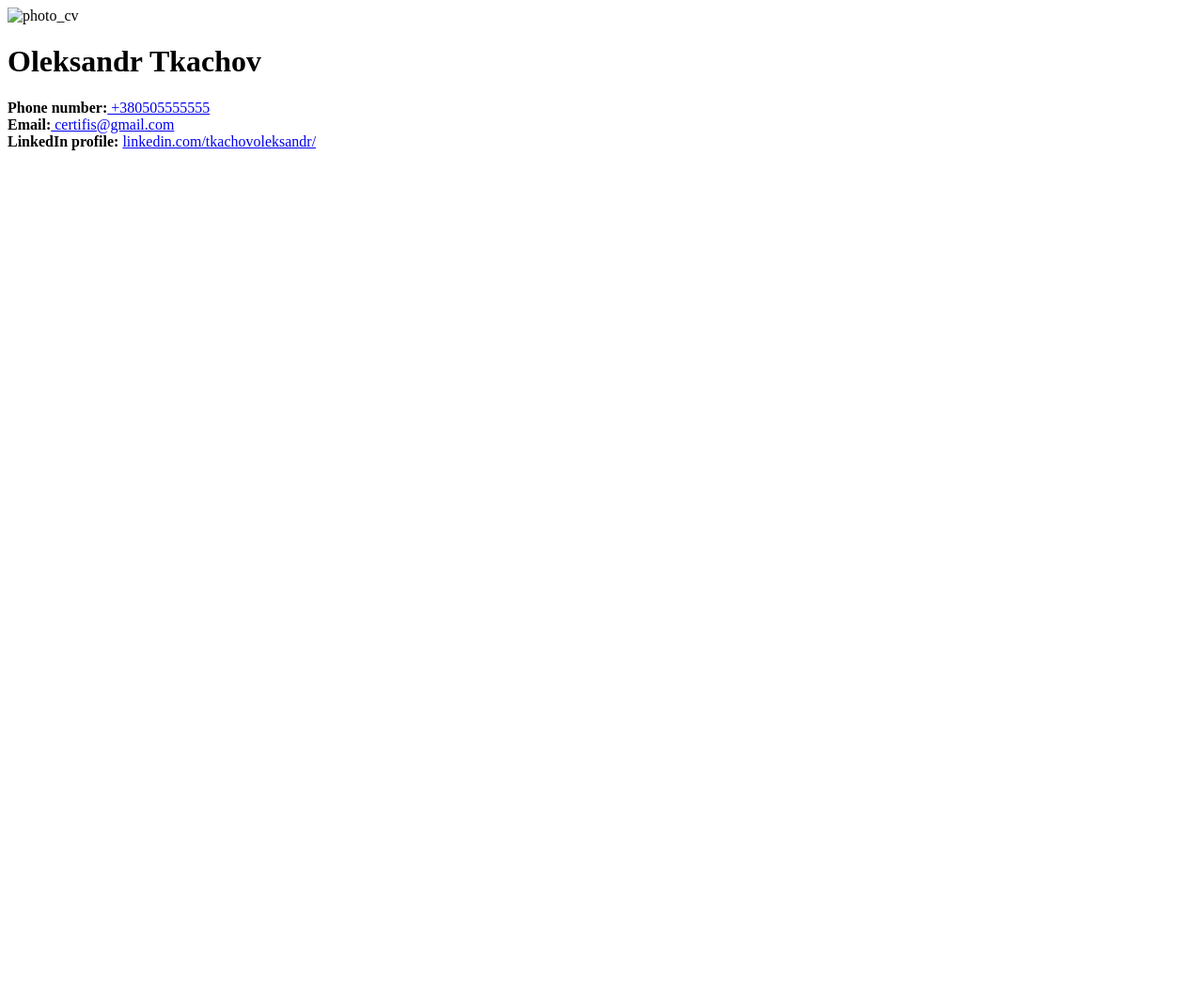
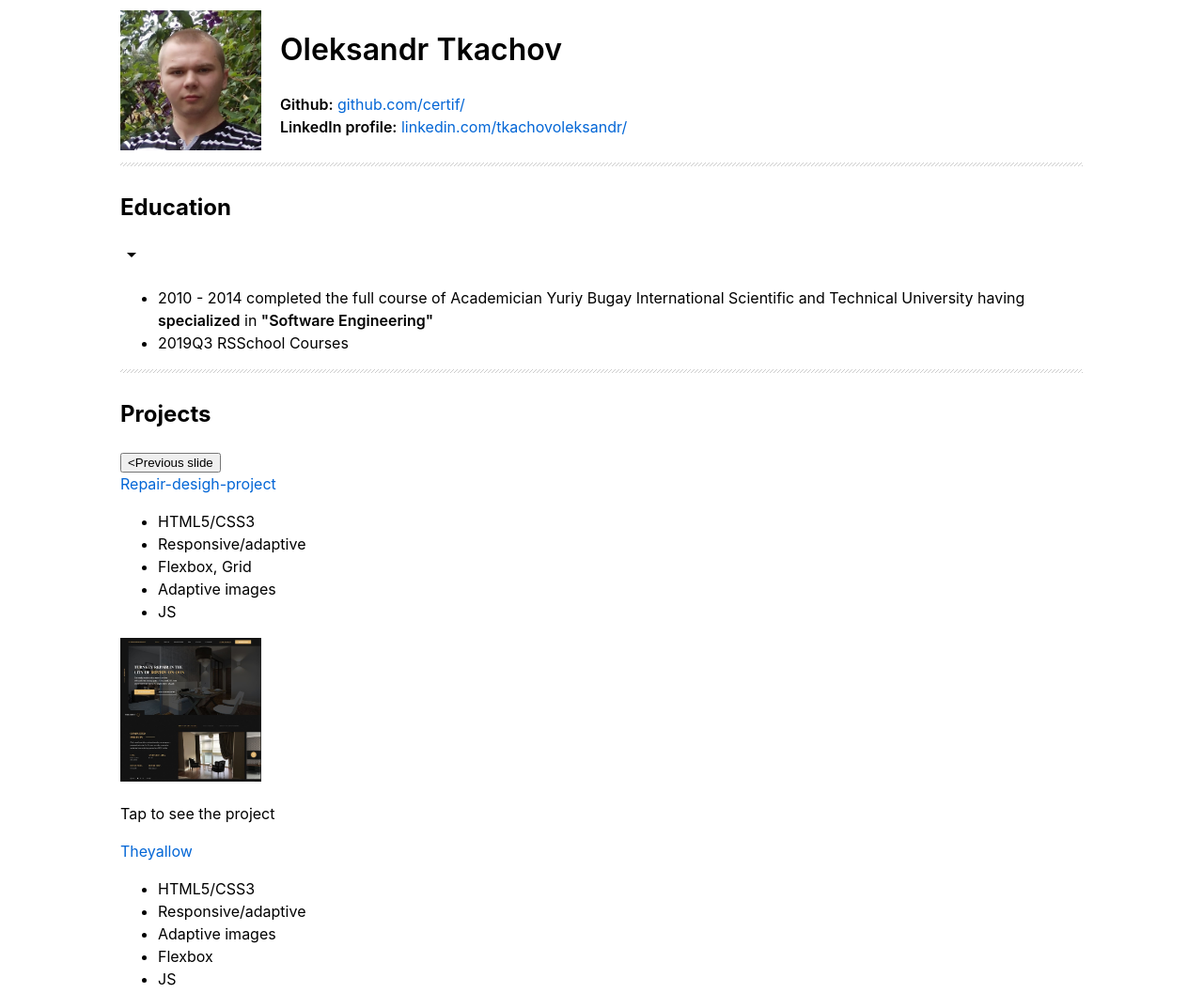
Before and after one commit to certif/certif.github.io, a plain HTML site: page portfolio/index.html in a window 1280 px wide. Shown: the top 1057 px of the page at 94% size. Before the commit the page ends 800 px from the top, so only its background shows below. Drawn offline with Linux system fonts and the light colour scheme.

Commit message:
feat: add base html file

```diff
--- a/portfolio/index.html
+++ b/portfolio/index.html
@@ -5,25 +5,109 @@
   <meta charset="UTF-8">
   <meta name="viewport" content="width=device-width, initial-scale=1.0">
   <meta http-equiv="X-UA-Compatible" content="ie=edge">
-  <meta property="og:title" content="cv Oleksandr Tkachov">
+  <meta property="og:title" content="Oleksandr Tkachov portfolio">
   <meta property="og:locale" content="en_US">
+  <link href="https://fonts.googleapis.com/icon?family=Material+Icons" rel="stylesheet">
+  <link rel="stylesheet" href="style.css">
   <title>Oleksandr Tkachov portfolio</title>
 </head>
 
 <body>
+  <header>
     <div class="container">
       <div class="iblock">
         <div class="photo">
-        <img src="photo.jpg" alt="photo_cv">
+          <img src="./assets/photo.jpg" alt="photo_cv">
         </div>
         <div class="contact">
           <h1>Oleksandr Tkachov</h1>
-        <p><strong>Phone number:</strong><a href="tel:+380505555555"> +380505555555</a><br>
-          <strong>Email:</strong><a href="mailto:certifis@gmail.com"> certifis@gmail.com</a><br>
+          <p>
+            <strong>Github:</strong> <a href="https://github.com/certif" target="_blank">github.com/certif/</a><br>
             <strong>LinkedIn profile:</strong> <a href="https://www.linkedin.com/in/tkachovoleksandr/"
-            target="_blank">linkedin.com/tkachovoleksandr/</a></p>
+              target="_blank">linkedin.com/tkachovoleksandr/</a>
+          </p>
         </div>
       </div>
+      <div class="divider"></div>
+  </header>
+  <main>
+    <section class="education">
+      <div class="education_container">
+        <div class="education_title">
+          <h2 class="education_title">Education</h2>
+          <span class="education_control"><i class="material-icons">
+              arrow_drop_down
+            </i></span>
+        </div>
+        <ul class="education_list hidden">
+          <li class="education_item">
+            <span class="education_item-time">2010 - 2014</span>
+            <span class="education_item-text">completed the full course of Academician Yuriy Bugay International
+              Scientific and Technical University having <strong>specialized</strong> in <strong>"Software
+                Engineering"</strong></span>
+          </li>
+          <li class="education_item">
+            <span class="education_item-time">2019Q3</span>
+            <span class="education_item-t">RSSchool Courses</span>
+          </li>
+        </ul>
+      </div>
+    </section>
+
+    <div class="divider"></div>
+
+    <section class="projects">
+      <h2 class="projects_title">Projects</h2>
+      <div class="slider">
+        <button class="arrow arrow-prev" type="button">&lt;<span class="visually-hidden">Previous slide</span></button>
+        <div class="project-wrap">
+          <div class="project active">
+            <div class="project-container">
+              <form class="slider-form" action="#">
+                <div class="project-desc" id="project-desc-repair">
+                  <a class="project-title" href="iframes/repair.html">Repair-desigh-project</a>
+                  <ul class="project-list">
+                    <li>HTML5/CSS3</li>
+                    <li>Responsive/adaptive</li>
+                    <li>Flexbox, Grid</li>
+                    <li>Adaptive images</li>
+                    <li>JS</li>
+                  </ul>
+                </div>
+              </form>
+              <a href="./projects/repair-design-project/index.html" class="project__link">
+                <img class="project__img" src="./assets/rdp.JPG" alt="repair-design-project">
+              </a>
+              <p class="project__tap">Tap to see the project</p>
+            </div>
+          </div>
+          <div class="project">
+            <div class="project_container">
+              <form class="slider-form" action="#">
+                <div class="project-desc" id="project-desc-theyallow">
+                  <a class="project-title" href="./projects/theyalow/index.css">Theyallow</a>
+                  <ul class="project-list">
+                    <li>HTML5/CSS3</li>
+                    <li>Responsive/adaptive</li>
+                    <li>Adaptive images</li>
+                    <li>Flexbox</li>
+                    <li>JS</li>
+                  </ul>
+                </div>
+              </form>
+              <a href="./projects/theyalow/index.html" class="project__link">
+                <img class="project__img" src="./assets/THEYALOW.jpg" alt="theyallow">
+              </a>
+              <p class="project__tap">Tap to see the project</p>
+            </div>
+          </div>
+        </div>
+        <button class="arrow arrow__next" type="button">&gt;<span class="visually-hidden">Next slide</span></button>
+      </div>
+    </section>
+  </main>
+
+  <script src="script.js"></script>
 </body>
 
 </html>
--- /dev/null
+++ b/portfolio/script.js
@@ -0,0 +1,3 @@
+const educationTitle = document.querySelector(".education-title");
+const educationInfo = document.querySelector(".education_list");
+const educationControl = document.querySelector(".education_control");
--- a/portfolio/style.css
+++ b/portfolio/style.css
@@ -0,0 +1,77 @@
+.container,
+main {
+  margin: 5px auto;
+  max-width: 1024px;
+  font-family: -apple-system,BlinkMacSystemFont,"Segoe UI",Helvetica,Arial,sans-serif,"Apple Color Emoji","Segoe UI Emoji","Segoe UI Symbol";
+  font-size: 16px;
+  line-height: 1.5;
+  word-wrap: break-word;
+}
+
+h1, h3, strong {
+  font-weight: 600;
+}
+
+.divider {
+  background-image: url(https://certif.github.io/1.HTML5&CSS3_Starter/img/divider-pattern.png);
+  background-repeat: repeat-x;
+  margin-top: 10px;
+  height: 10px;
+  width: 100%;
+}
+
+.highlight {
+  background-color: #f8f8f8;
+}
+
+.photo {
+  display: flex;
+  align-items: center;
+}
+
+.contact {
+  margin-left: 20px;
+}
+
+img {
+  width: 150px;
+}
+
+pre {
+  padding: 16px;
+  font-size: 85%;
+}
+
+code {
+  font-family: "SFMono-Regular",Consolas,"Liberation Mono",Menlo,Courier,monospace;
+}
+
+a {
+  text-decoration: none;
+  color: #0366d6;
+}
+
+a:hover {
+  color: #00058a;
+}
+
+.iblock {
+  display: flex;
+}
+
+.cbold {
+  font-weight: bold;
+}
+
+.cazure {
+  color: #009999;
+}
+
+.cred {
+  color: #d14;
+}
+
+.cgrey {
+  color: #999988;
+  font-style: italic;
+}
```
Also changed, not shown: portfolio/assets/THEYALOW.jpg (added), portfolio/assets/photo.jpg (renamed from portfolio/projects/assets/photo.jpg), portfolio/assets/rdp.JPG (added). Lines whose indentation alone changed are shown as unchanged.
